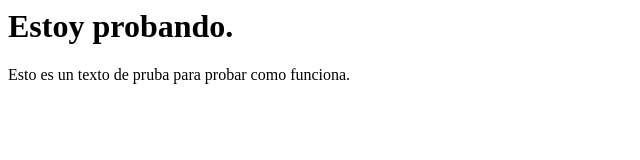
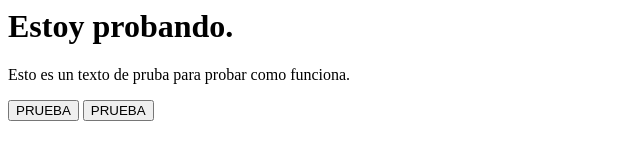
Before and after one commit to franconunez-git/scroll, a plain HTML site: page index.html in a window 1280 px wide. Shown: the whole page, without its empty margins (0-640 px from the left). Drawn offline with Linux system fonts and the light colour scheme.

Commit message:
agregue los botones

```diff
--- a/index.html
+++ b/index.html
@@ -15,7 +15,8 @@
 					<p>Esto es un texto de pruba para probar como funciona.</p>
 				</div>
 				<div class="buttons">
-
+					<button>PRUEBA</button>
+					<button>PRUEBA</button>
 				</div>
 			</div>
 			<div class="img"></div>
```
